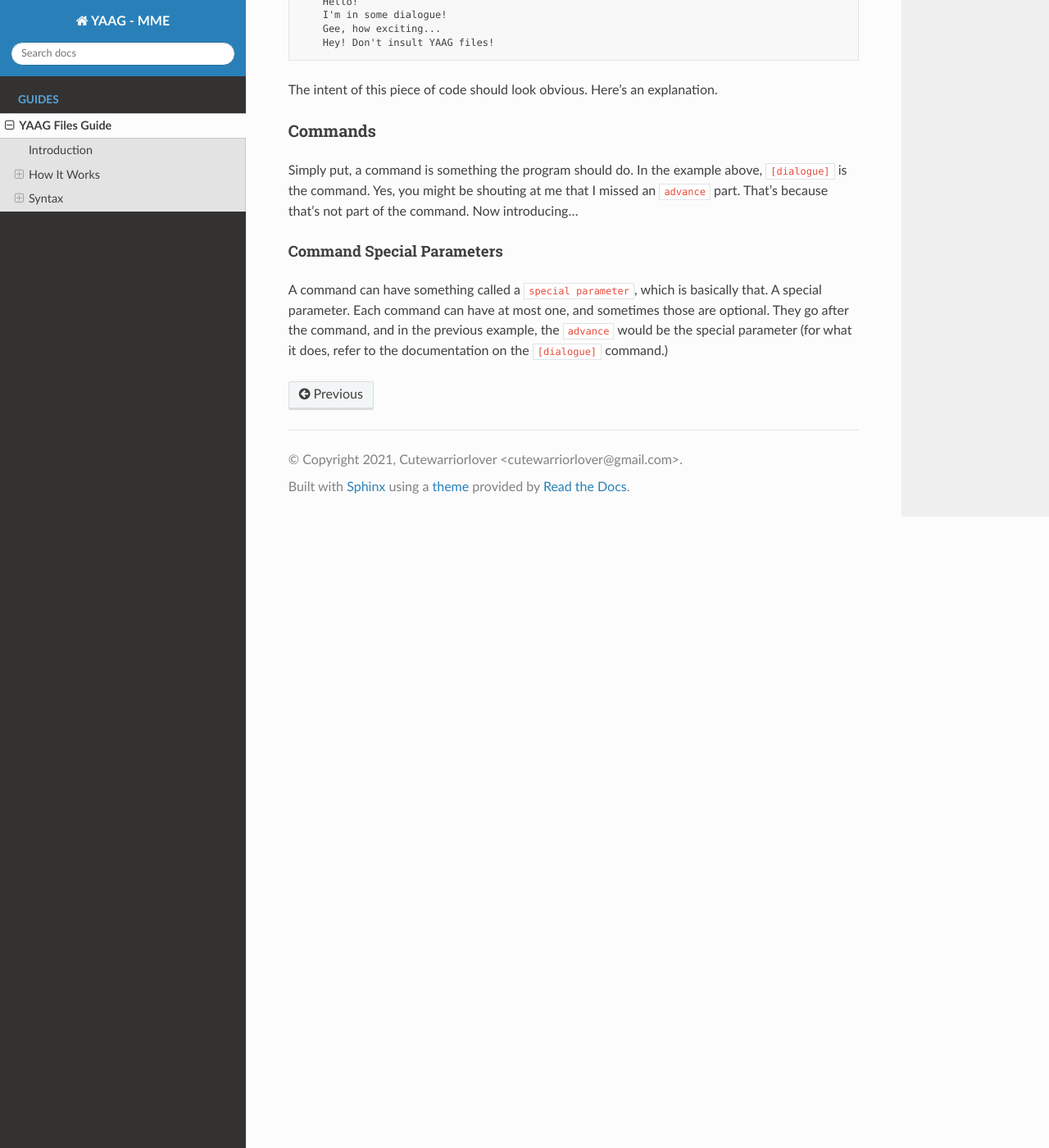
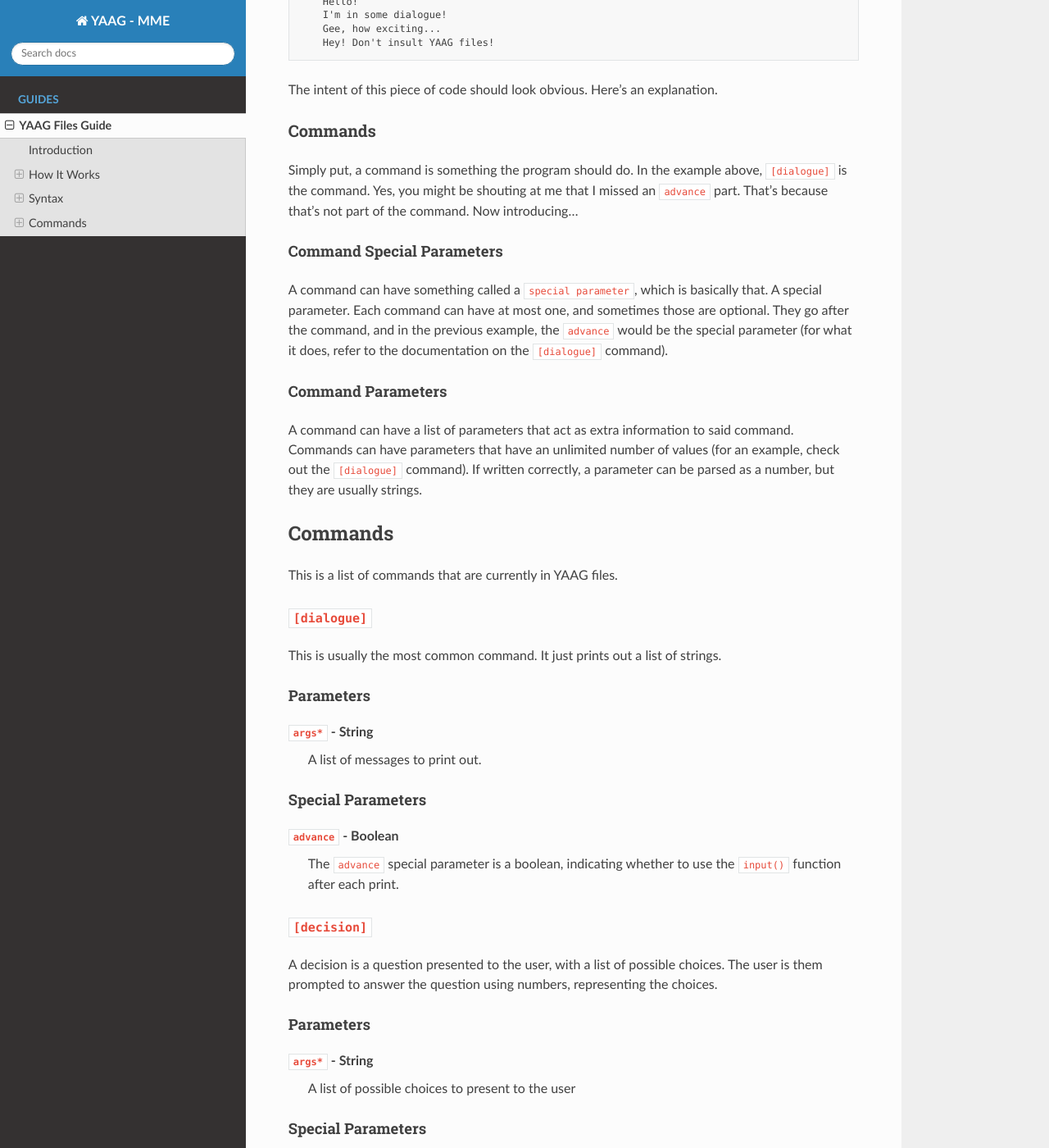
Before and after one commit to Cutewarriorlover/yaag-mme, a Sphinx documentation site: the page built from docs/source/guides/yaag_file_guide.rst, in a window 1280 px wide and 1400 px high, scrolled down 1147 px. Shown: the whole window at 82% size. Built offline with Sphinx 7.4.7 and the Read the Docs theme 2.0.0, drawn with Linux system fonts in a browser that asks for light colours; formulas are drawn with MathJax 3; pages that are not in the unit, such as notebooks, are missing from menus; some of the changed text lies outside the part shown.

Commit message:
yaag parser part 1 with docs

```diff
--- a/docs/source/guides/yaag_file_guide.rst
+++ b/docs/source/guides/yaag_file_guide.rst
@@ -83,4 +83,79 @@ A command can have something called a ``special parameter``, which is basically
 that. A special parameter. Each command can have at most one, and sometimes
 those are optional. They go after the command, and in the previous example, the
 ``advance`` would be the special parameter (for what it does, refer to the
-documentation on the ``[dialogue]`` command.)
+documentation on the ``[dialogue]`` command).
+
+Command Parameters
+^^^^^^^^^^^^^^^^^^
+
+A command can have a list of parameters that act as extra information to said
+command. Commands can have parameters that have an unlimited number of values
+(for an example, check out the ``[dialogue]`` command). If written correctly,
+a parameter can be parsed as a number, but they are usually strings.
+
+
+Commands
+********
+
+This is a list of commands that are currently in YAAG files.
+
+``[dialogue]``
+--------------
+
+This is usually the most common command. It just prints out a list of strings.
+
+Parameters
+^^^^^^^^^^
+
+.. glossary::
+    ``args*`` - String
+        A list of messages to print out.
+
+Special Parameters
+^^^^^^^^^^^^^^^^^^
+
+.. glossary::
+    ``advance`` - Boolean
+        The ``advance`` special parameter is a boolean, indicating whether to use the ``input()`` function after each print.
+
+
+``[decision]``
+--------------
+
+A decision is a question presented to the user, with a list of possible choices.
+The user is them prompted to answer the question using numbers, representing the choices.
+
+Parameters
+^^^^^^^^^^
+
+.. glossary::
+    ``args*`` - String
+        A list of possible choices to present to the user
+
+Special Parameters
+^^^^^^^^^^^^^^^^^^
+
+.. glossary::
+    ``question`` - String
+        The question to present to the user
+
+``[quiz]``
+----------
+
+A question is presented to the user, who then is prompted to answer freely. If
+the user's answer is one of the possible answers, then give the user predefined
+stat boosts.
+
+Parameters
+^^^^^^^^^^
+
+.. glossary::
+    ``answer`` - String
+        The answer to the question
+
+        .. Note::
+            This answer is case-insensitive. If the answer is ``abc`` and the
+            user answers ``aBc``, it still counts.
+
+    ``stat_boost`` - String
+        The stat boost to give to the player if the answer is correct, represented in a Python runnable string
```
Also changed, not shown: docs/source/src/yaag_mme.yaag_parser.rst (added, +38 -0 lines), 6 other files.
